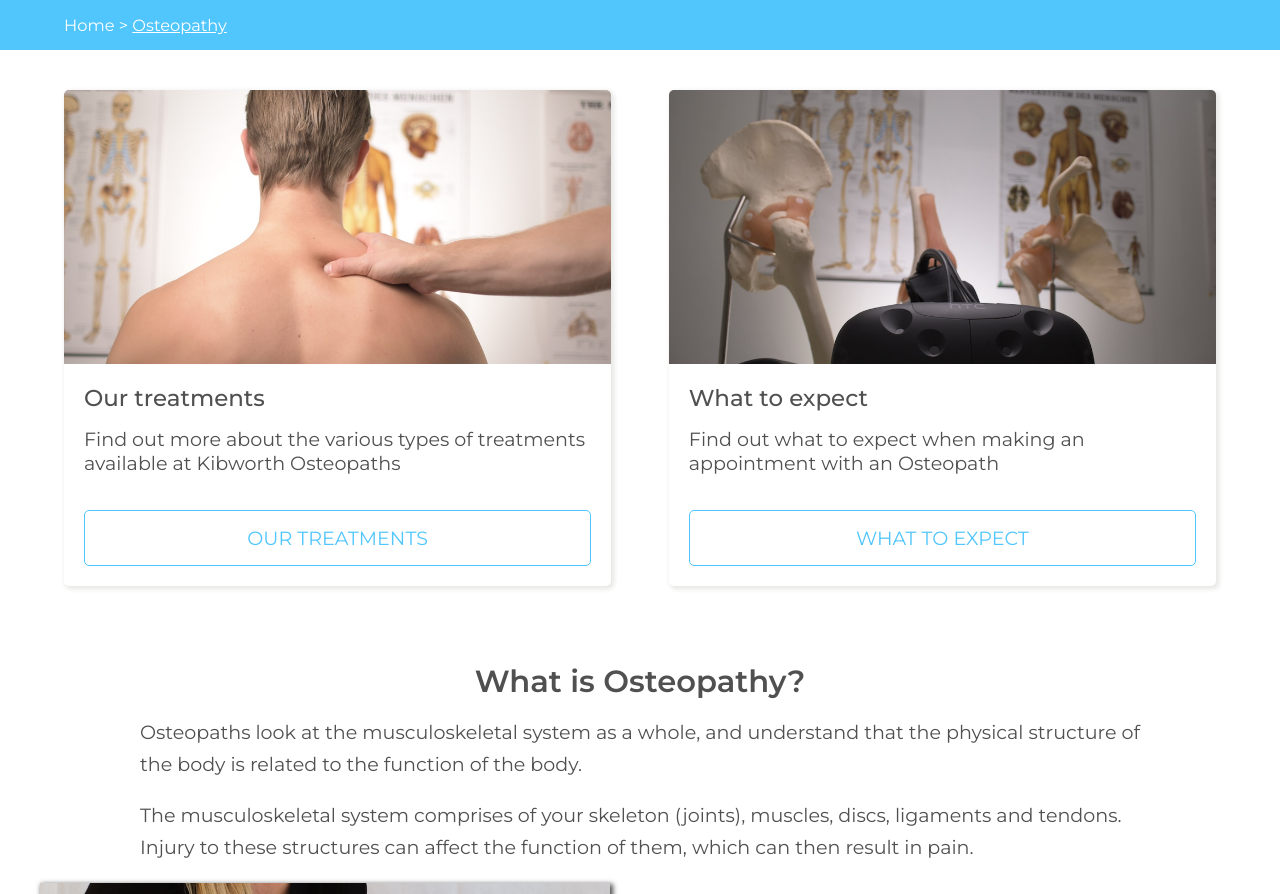
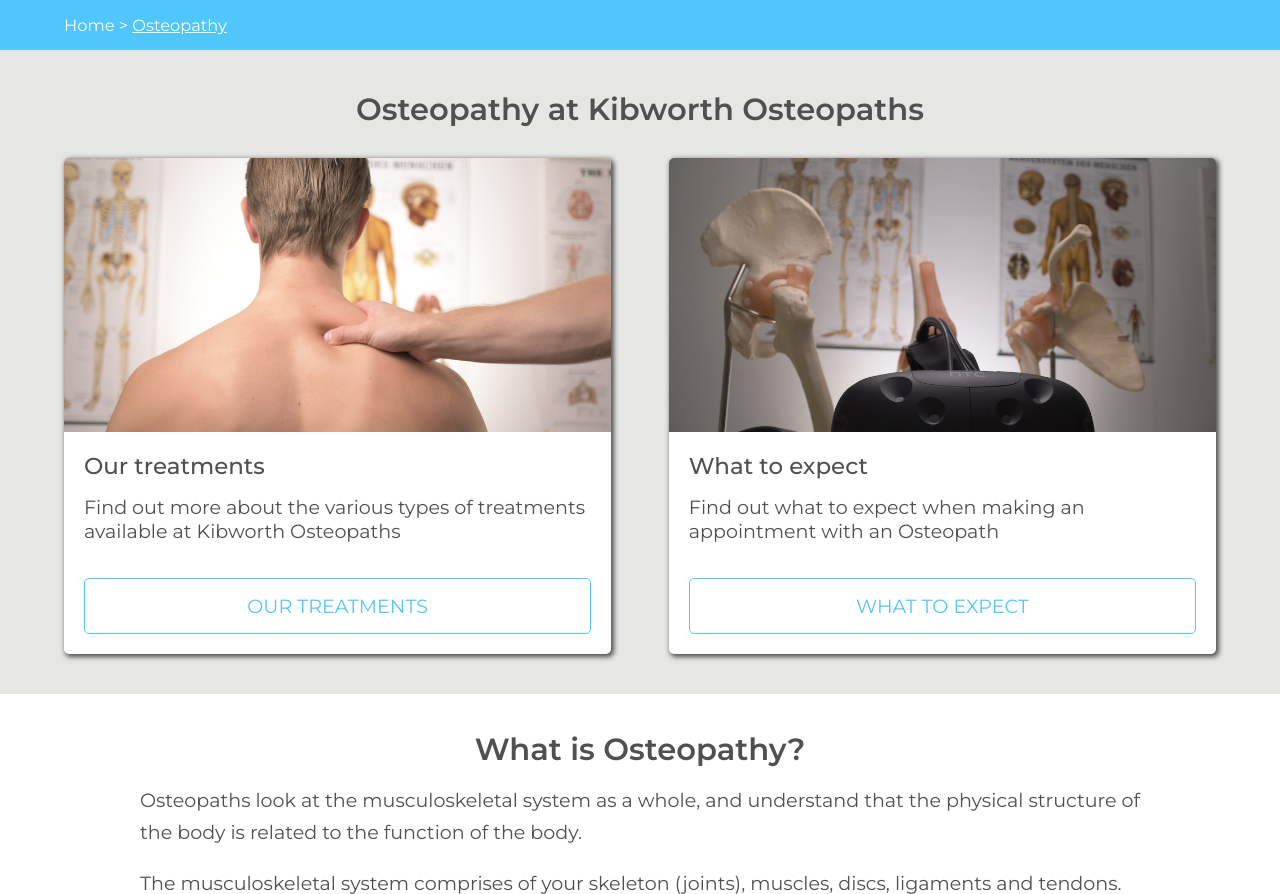
Before and after one commit to gideongoddard/kibworth-osteopaths, a plain HTML site: page osteopathy/index.html in a window 1280 px wide. Shown: the part 550-1444 px from the top of the page. Drawn offline with Linux system fonts and the light colour scheme.

Commit message:
Further development of cards module.

```diff
--- a/osteopathy/index.html
+++ b/osteopathy/index.html
@@ -68,7 +68,9 @@
                 <a href="../index.html">Home</a> > <span style="text-decoration: underline;">Osteopathy</span>
             </div>
         </div>
+        <section class="grey">
             <div class="container cards">
+                <h3>Osteopathy at Kibworth Osteopaths</h3>
                 <div class="card">
                     <img width="100%" src="../resources/img/shoulder-treatment.jpg" alt="">
                     <div class="card-text">
--- a/resources/styles.css
+++ b/resources/styles.css
@@ -341,14 +341,19 @@ i {
 
 .cards {
     display: grid;
-    grid-gap: 5%;
-    grid-template-columns: repeat(auto-fit, minmax(300px, 1fr));
+    grid-template-columns: 1fr;
 }
 
 .card {
     border-radius: 5px;
-    box-shadow: 2px 2px 5px 1px var(--light-grey);
+    box-shadow: 2px 2px 5px 1px var(--dark-grey);
     display: grid;
+    background-color: #fff;
+    margin-top: 30px;
+}
+
+.cards h3 {
+    margin: 0;
 }
 
 .card img {
@@ -443,6 +448,15 @@ i {
 
     .index ul {
         font-size: var(--type-x-small);
+    }
+
+    .cards {
+        grid-template-columns: 1fr 1fr;
+        grid-gap: 0 5%;
+    }
+
+    .cards h3 {
+        grid-area: 1 / 1 / span 1 / span 2;
     }
 }
 
```
